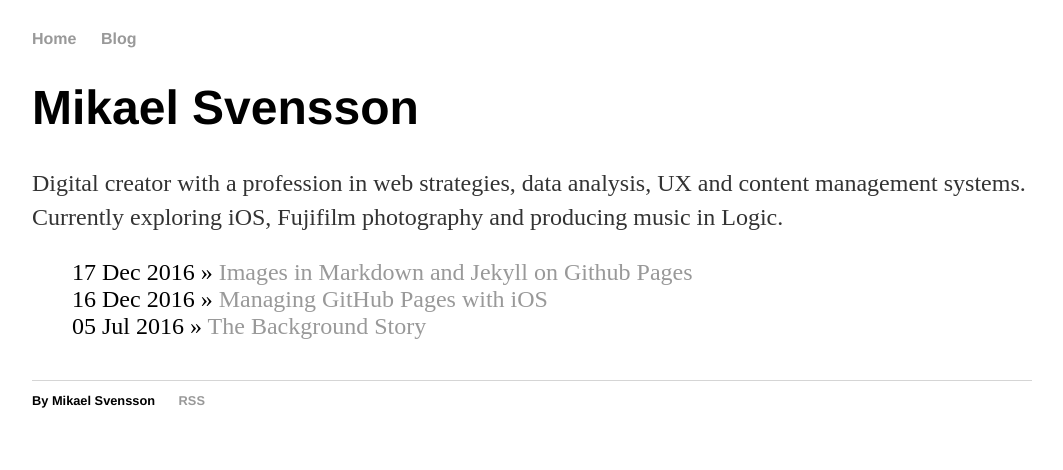
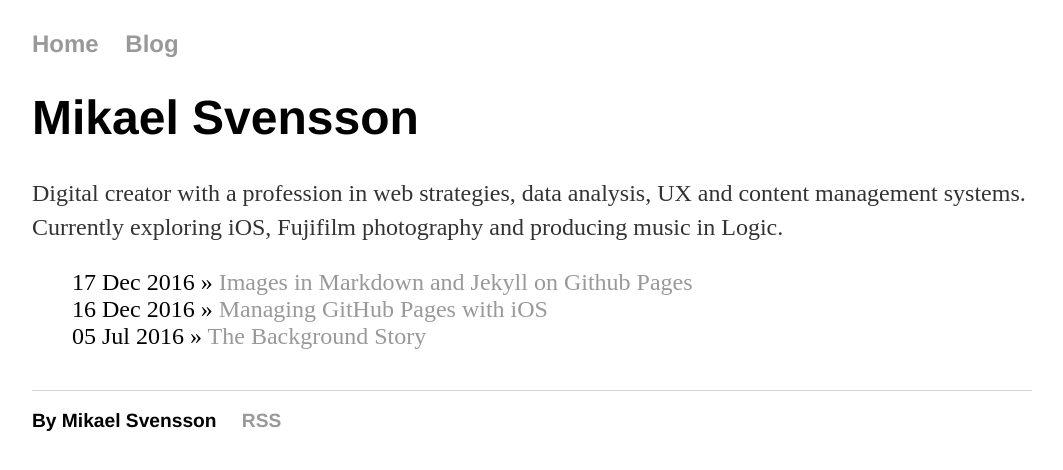
Before and after one commit to mikaelsjovind/mikeysvensson.github.io, a Jekyll site: the page built from index.html, in a window 1280 px wide. Shown: the top 470 px of the page, without its empty margins (108-1171 px from the left). Built offline with Jekyll 4.4.1, drawn with Linux system fonts in a browser that asks for light colours.

Commit message:
Fontsize for UL

```diff
--- a/css/main.css
+++ b/css/main.css
@@ -34,6 +34,10 @@ footer {
     font-size: .8em;
 }
 
+ul {
+	font-size: 1.5em;
+}
+
 ul.posts {
     margin: 20px auto 40px;
     font-size: 1.5em;
```
